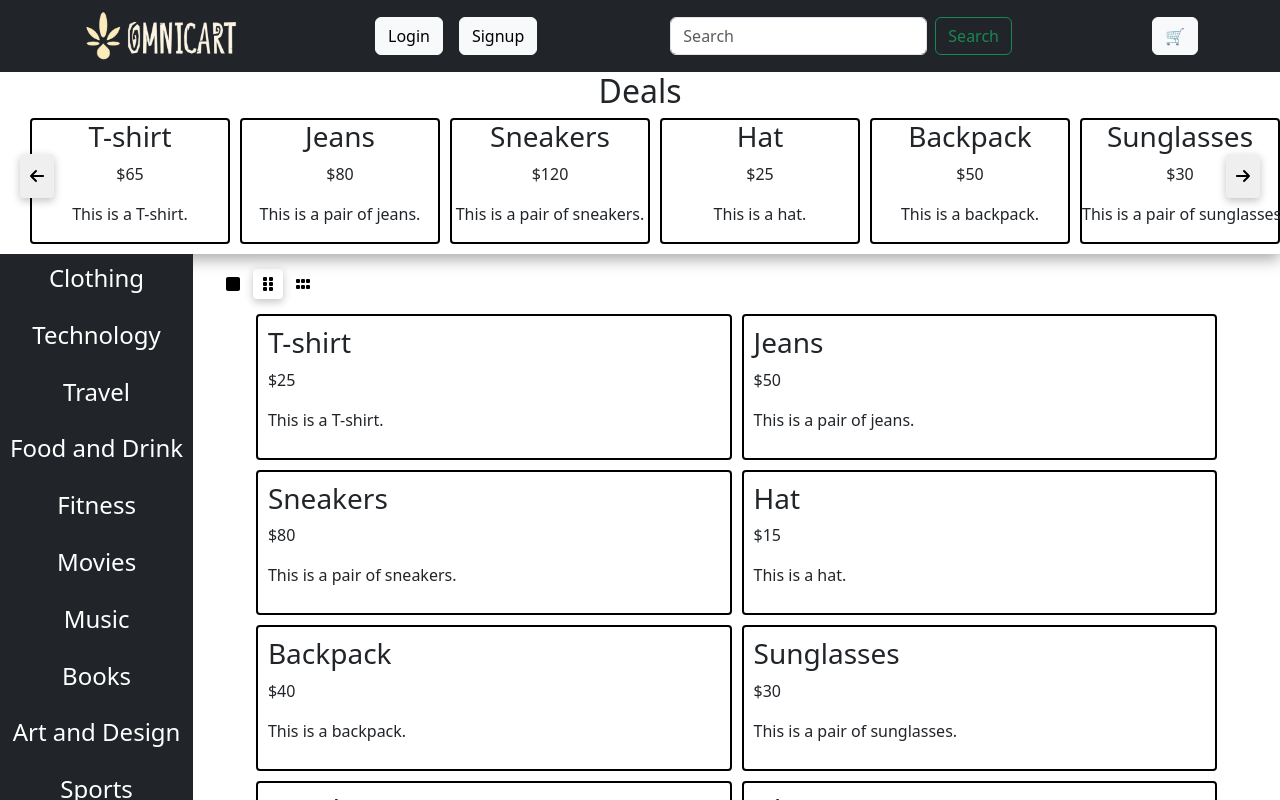
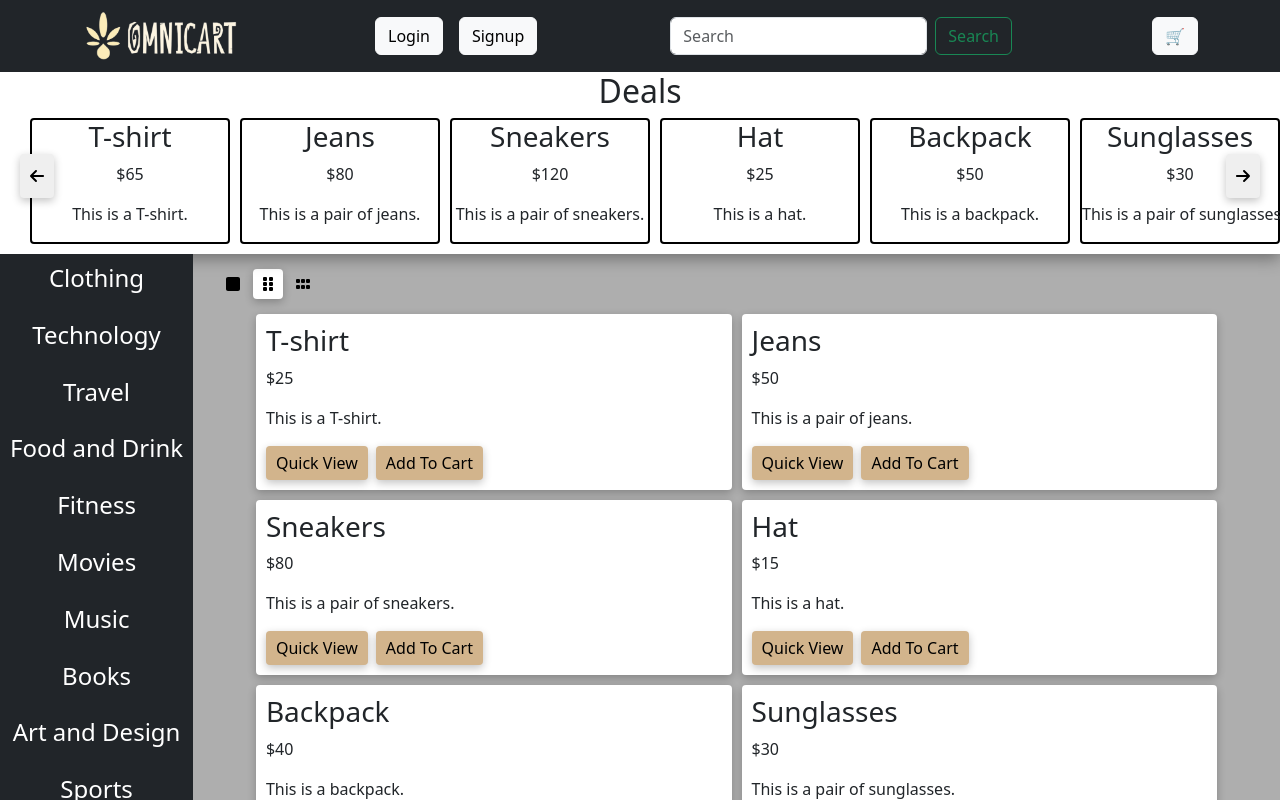
Before and after one commit to Seidler93/React-Ecommerce, a React (Vite) app in the folder client/: page / in a window 1280 px wide. Shown: the top 800 px of the page. Built offline with nearby package versions, Linux system fonts and the light colour scheme.

Commit message:
added base functionality to add item to cart

```diff
--- a/client/src/App.css
+++ b/client/src/App.css
@@ -74,13 +74,16 @@ main {
 }
 
 .product-card {
-  border: 2px solid black;
+  /* border: 2px solid black; */
+  border: none;
   border-radius: 4px;
   margin: 0 5px 10px;
   /* min-width: 200px;
   max-width: 200px; */
   /* width: 30%; */
+  background-color: white;
   padding: 10px;
+  box-shadow: rgba(0, 0, 0, 0.24) 0px 3px 8px;
 }
 
 .single {
@@ -100,6 +103,7 @@ main {
   display: flex;
   justify-content: start;
   align-items: flex-start;
+  background-color: #aeaeae;
 }
 
 .topic-btn {
@@ -185,8 +189,31 @@ footer {
   display: flex;
 }
 
+.product-btn {
+  background-color: tan;
+  border: none;
+  border-radius: 4px;
+  padding: 5px 10px;
+  box-shadow: rgba(0, 0, 0, 0.24) 0px 3px 8px;
+}
+
 .cart-btn {
   margin-left: 15px;
+  position: relative;
+}
+
+.cart-total {
+  position: absolute;
+  top: -15px;
+  right: -10px;
+  background-color: navy;
+  height: 25px;
+  width: 25px;
+  border-radius: 50%;
+  font-size: 12px;
+  display: flex;
+  justify-content: center;
+  align-items: center;
 }
 
 nav {
@@ -231,4 +258,15 @@ nav {
 
 .active {
   box-shadow: rgba(0, 0, 0, 0.24) 0px 3px 8px;
+  background-color: white;
 }
+
+.centered {
+  position: fixed;
+  top: 25%;
+  left: 20%;
+  right: 20%;
+  height: 50%;
+  width: auto;
+  background-color: white;
+}
--- a/client/src/App.jsx
+++ b/client/src/App.jsx
@@ -1,6 +1,6 @@
 import './App.css';
 import 'bootstrap/dist/css/bootstrap.min.css';
-
+import UserProvider from '../src/utils/UserContext';
 import {
   ApolloClient,
   InMemoryCache,
@@ -40,9 +40,11 @@ const client = new ApolloClient({
 function App() {
   return (
     <ApolloProvider client={client}>
-      <Header />
-        <Outlet />
-      <Footer />
+      <UserProvider>
+        <Header />
+          <Outlet />
+        <Footer />
+      </UserProvider>
     </ApolloProvider>
   );
 }
--- a/client/src/components/Header/CartBtn.jsx
+++ b/client/src/components/Header/CartBtn.jsx
@@ -1,11 +1,21 @@
-export default function CartBtn(props) {
+import { useUserContext } from "../../utils/UserContext";
+
+export default function CartBtn({cartTotal}) {
+  const {cart, setCart} = useUserContext()
+  cartTotal = 5;
+
   return (
+    <>
       <button
         className='btn btn-light cart-btn'
         variant="outline-secondary"
         id="button-addon2"
       >
         &#x1F6D2;
+        <span>
+          {cart > 0 && <p className="cart-total text-white">{cart}</p>}
+        </span>
       </button>
+    </>
   )
 }
--- a/client/src/components/HomePageUI/ProductCard.jsx
+++ b/client/src/components/HomePageUI/ProductCard.jsx
@@ -1,17 +1,56 @@
-export default function ProductCard(props) {
-  return props.products.map((product, index) => (
+import { useState } from 'react';
+import { motion } from 'framer-motion';
+import { useUserContext } from "../../utils/UserContext";
+
+export default function ProductCard({ product, filter, filterOptions }) {
+  const [isQuickViewClicked, setIsQuickViewClicked] = useState(false);
+  const {cart, setCart} = useUserContext()
+
+  const handleQuickView = () => {
+    setIsQuickViewClicked(!isQuickViewClicked);
+  };
+
+  const handleAddToCart = () => {
+    setCart(cart + 1)
+  };
+
+  return (
+    <>
       <div
         key={product.id}
         className={`
           product-card
-      ${props.filter === props.filterOptions[0] ? 'single' : ''}
-      ${props.filter === props.filterOptions[1] ? 'double' : ''}
-      ${props.filter === props.filterOptions[2] ? 'triple' : ''}
+          ${filter === filterOptions[0] ? 'single' : ''}
+          ${filter === filterOptions[1] ? 'double' : ''}
+          ${filter === filterOptions[2] ? 'triple' : ''}
         `}
       >
         <h3>{product.name}</h3>
         <p>${product.price}</p>
         <p>{product.description}</p>
+        <button onClick={handleQuickView} className='product-btn'>Quick View</button>
+        <button onClick={handleAddToCart} className='product-btn ms-2'>Add To Cart</button>
       </div>
-  ));
+      {isQuickViewClicked &&
+        <motion.div
+          key={product.id}
+          className={`
+            product-card centered
+            ${filter === filterOptions[0] ? 'single' : ''}
+            ${filter === filterOptions[1] ? 'double' : ''}
+            ${filter === filterOptions[2] ? 'triple' : ''}
+          `}
+          initial={{ opacity: 0 }}
+          animate={{ opacity: 1 }}
+          exit={{ opacity: 0 }}
+          transition={{ duration: 0.2 }}
+        >
+          <h3>{product.name}</h3>
+          <p>${product.price}</p>
+          <p>{product.description}</p>
+          <button onClick={handleQuickView}>Quick View</button>
+        </motion.div>
       }
+    </>
+  );
+}
--- a/client/src/components/HomePageUI/ProductsContainer.jsx
+++ b/client/src/components/HomePageUI/ProductsContainer.jsx
@@ -56,7 +56,7 @@ export default function ProductsContainer() {
       <section >
         <DisplayFilter filter={filter} filterOptions={filterOptions} setFilter={setFilter}/>
         <div className='product-container'>
-          <Product products={products} filter={filter} filterOptions={filterOptions}/>
+          {products.map((product) => <Product product={product} filter={filter} filterOptions={filterOptions}/> )}
         </div>
       </section>
     </>
--- /dev/null
+++ b/client/src/utils/UserContext.jsx
@@ -0,0 +1,22 @@
+import { logMissingFieldErrors } from '@apollo/client/core/ObservableQuery';
+import { createContext, useState, useContext } from 'react';
+
+const UserContext = createContext();
+
+export const useUserContext = () => useContext(UserContext)
+
+const UserProvider = (props) => {
+  const [cart, setCart] = useState(0)
+
+  // Example function to update the user context
+  // const updateUser = async (newUser) => {
+  //   console.log(newUser);
+  //   await setCurrentUser(newUser);
+  // };
+
+  return (
+    <UserContext.Provider value={{ cart, setCart }} {...props} />
+  );
+};
+
+export default UserProvider;
```
Lines whose indentation alone changed are shown as unchanged.
